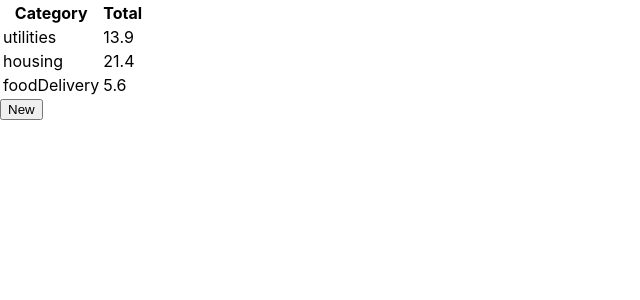
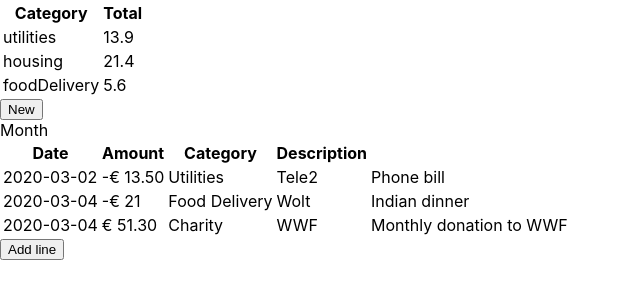
Before and after one commit to sturmer/capital, a React (Create React App) app: page / in a window 1280 px wide. Shown: the top 300 px of the page, without its empty margins (0-640 px from the left). Built offline with nearby package versions, Linux system fonts and the light colour scheme.

Commit message:
Small refactor

```diff
--- a/src/App.js
+++ b/src/App.js
@@ -2,9 +2,15 @@ import React from "react";
 
 import "./App.css";
 import { CategoryPanel } from "./Category";
+import { MonthHistory } from "./MonthHistory";
 
-function App() {
-  return <CategoryPanel />;
-}
+const App = () => {
+  return (
+    <>
+      <CategoryPanel />
+      <MonthHistory />
+    </>
+  );
+};
 
 export default App;
--- a/src/Category.js
+++ b/src/Category.js
@@ -8,7 +8,7 @@ const initialCategories = [
   { name: "foodDelivery", cost: 5.6 }
 ];
 
-export function CategoryPanel() {
+const CategoryPanel = () => {
   const [showForm, setShowForm] = useState(false);
   const [categories, setCategories] = useState(initialCategories);
 
@@ -37,13 +37,15 @@ export function CategoryPanel() {
       <button onClick={() => setShowForm(!showForm)}>New</button>
     </>
   );
-}
+};
 
-function Category(props) {
+const Category = props => {
   return (
     <tr>
       <td>{props.name}</td>
       <td>{props.totalCost}</td>
     </tr>
   );
-}
+};
+
+export { CategoryPanel };
--- /dev/null
+++ b/src/MonthHistory.js
@@ -0,0 +1,78 @@
+import React, { useState } from "react";
+
+const currency = "€";
+
+const initialExpenses = [
+  {
+    id: 1,
+    date: "2020-03-02",
+    amount: `-${currency} 13.50`,
+    category: "Utilities",
+    toFrom: "Tele2",
+    description: "Phone bill"
+  },
+  {
+    id: 2,
+    date: "2020-03-04",
+    amount: `-${currency} 21`,
+    category: "Food Delivery",
+    toFrom: "Wolt",
+    description: "Indian dinner"
+  },
+  {
+    id: 3,
+    date: "2020-03-04",
+    amount: `${currency} 51.30`,
+    category: "Charity",
+    toFrom: "WWF",
+    description: "Monthly donation to WWF"
+  }
+];
+
+const MonthHistory = () => {
+  // TODO init from DB
+  const [expenses, setExpenses] = useState(initialExpenses);
+
+  return (
+    <>
+      <div>Month</div>
+      <table>
+        <thead>
+          <tr>
+            <th>Date</th>
+            <th>Amount</th>
+            <th>Category</th>
+            <th>Description</th>
+          </tr>
+        </thead>
+        <tbody>
+          {expenses.map(e => (
+            <ExpenseDetail
+              key={e.id}
+              date={e.date}
+              amount={e.amount}
+              category={e.category}
+              toFrom={e.toFrom}
+              description={e.description}
+            />
+          ))}
+        </tbody>
+      </table>
+      <button>Add line</button>
+    </>
+  );
+};
+
+const ExpenseDetail = props => {
+  return (
+    <tr>
+      <td>{props.date}</td>
+      <td>{props.amount}</td>
+      <td>{props.category}</td>
+      <td>{props.toFrom}</td>
+      <td>{props.description}</td>
+    </tr>
+  );
+};
+
+export { MonthHistory };
--- a/src/NewCategoryForm.js
+++ b/src/NewCategoryForm.js
@@ -1,6 +1,6 @@
 import React, { useState } from "react";
 
-export function NewCategoryForm(props) {
+const NewCategoryForm = props => {
   const [categoryName, setCategoryName] = useState("");
 
   const handleCategoryChange = event => {
@@ -36,4 +36,6 @@ export function NewCategoryForm(props) {
       <button>Add</button>
     </form>
   );
-}
+};
+
+export { NewCategoryForm };
```
Also changed, not shown: 1 other file (tests, documents, lock files or other folders).
